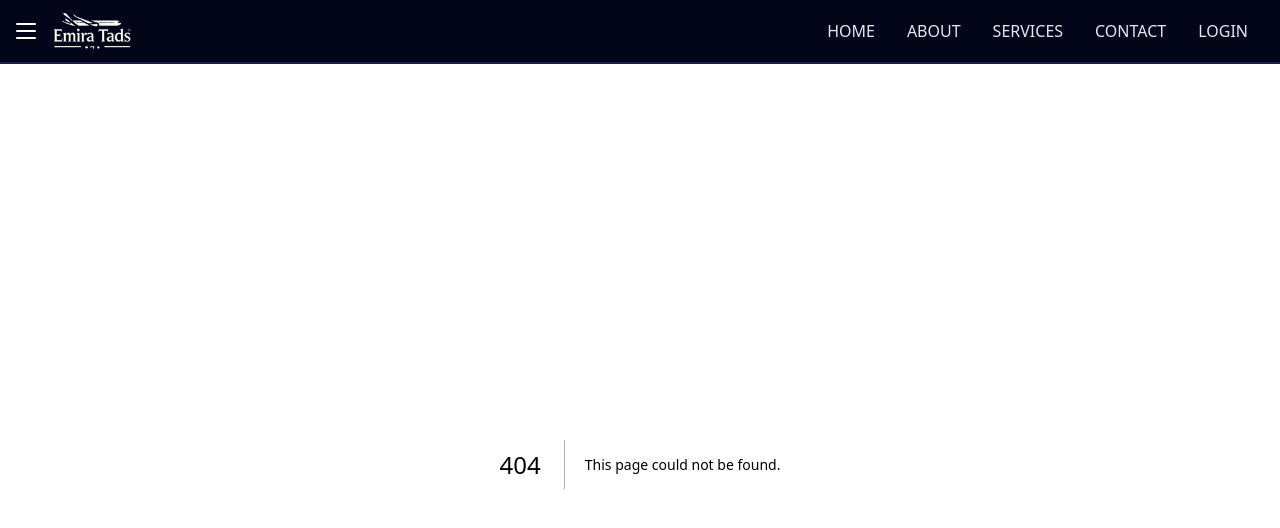
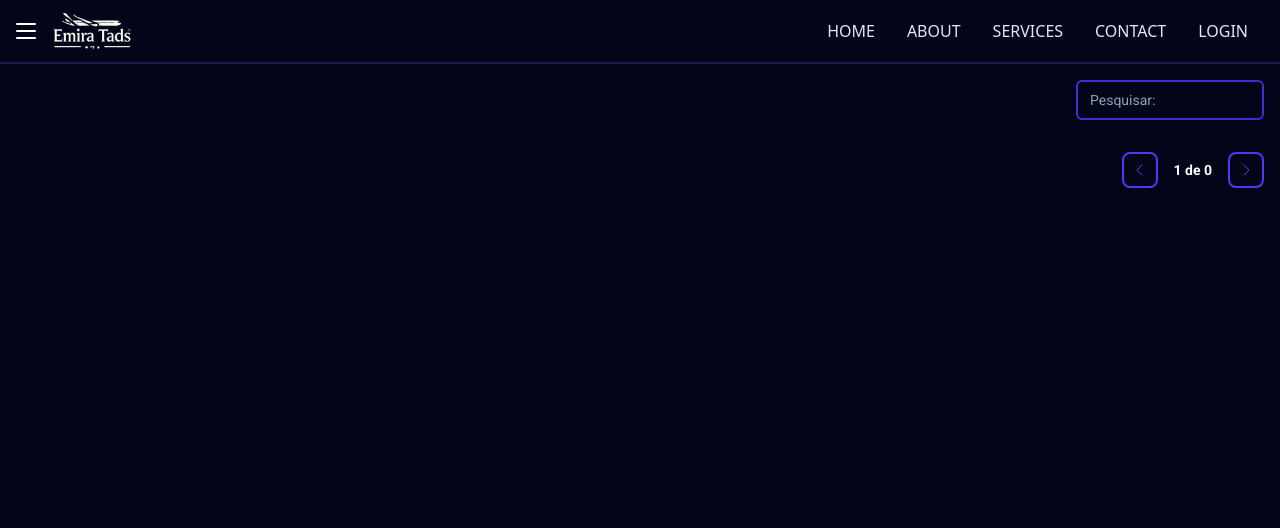
Before and after one commit to AlissonGSantos/DAC-UFPR-Trabalho-Final, a Next.js app in the folder frontend/emiratads/: page /employee/dashboard in a window 1280 px wide. Before the commit this address had no page. Shown: the top 528 px of the page. Built offline with nearby package versions, Linux system fonts and the light colour scheme.

Commit message:
refactor: move employee dashboar directory

```diff
--- /dev/null
+++ b/frontend/emiratads/app/employee/dashboard/page.tsx
@@ -0,0 +1,16 @@
+"use client"
+import DataTable from "@/app/components/DataTable/DataTable";
+
+const EmployeeDashboard = () => {
+  return (
+    <div>
+      <DataTable
+        data={[]}
+        controls={[]}
+        columns={[]}
+      />
+    </div>
+  );
+};
+
+export default EmployeeDashboard;
--- a/frontend/emiratads/app/employees/dashboard/page.tsx
+++ /dev/null
@@ -1,7 +0,0 @@
-import React from "react";
-
-const EmployeeDashboard = () => {
-  return <div>EmployeeDashboard</div>;
-};
-
-export default EmployeeDashboard;
```
